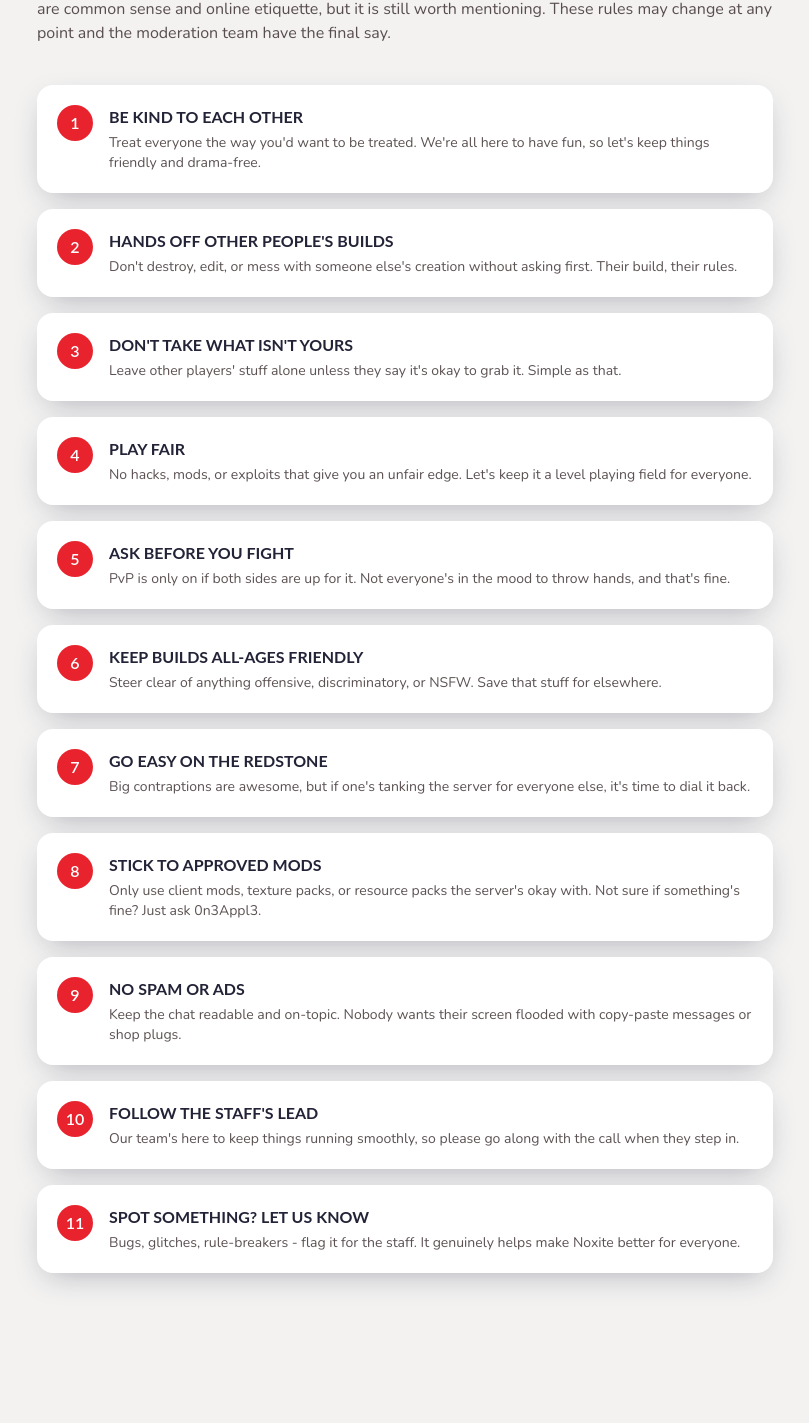
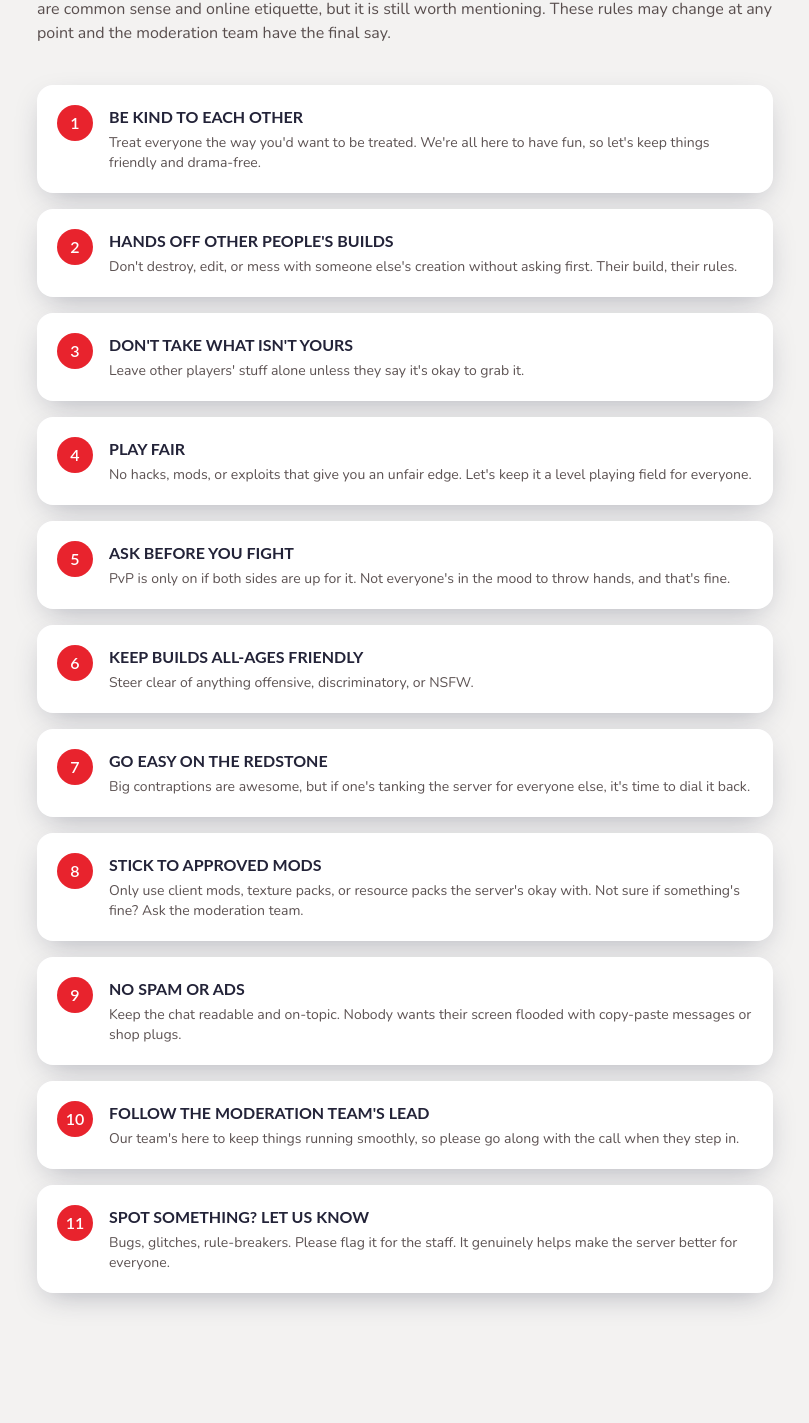
Before and after one commit to 0n3Appl3/noxite-website, a Vue app: page /rules in a window 1280 px wide. Shown: the part 487-1910 px from the top of the page, without its empty margins (235-1044 px from the left). Built offline with nearby package versions, Linux system fonts and the light colour scheme.

Commit message:
Update website content

```diff
--- a/src/views/HomeView.vue
+++ b/src/views/HomeView.vue
@@ -137,7 +137,7 @@ async function copyServerIP(ip) {
 
   <CallToAction
     title="Learn about our custom plugin"
-    description="All of Noxite's core functionality is powered by One Engine, our custom all-in-one SMP plugin."
+    description="All of Noxite's core functionality is powered by OneEngine, our custom all-in-one SMP plugin."
     link="/guides"
     buttonText="Read Guides"
   />
--- a/src/websiteData.js
+++ b/src/websiteData.js
@@ -103,7 +103,7 @@ export const faqs = [
     {
     id: 2,
     question: 'What kind of plugins is this server using?',
-    answer: 'Noxite\'s core functionality like homes, teleportation and land claiming utilise a custom-made plugin called One Engine. If you are a server owner or administrator and want to learn more, contact 0n3Appl3 for details.'
+    answer: 'Noxite\'s core functionality like homes, teleportation and land claiming utilise a custom-made plugin called OneEngine. If you are a server owner or administrator and want to learn more, read the OneEngine page for details.'
   },
   {
     id: 3,
@@ -140,7 +140,7 @@ export const rules = [
   {
     id: 3,
     title: 'Don\'t take what isn\'t yours',
-    description: 'Leave other players\' stuff alone unless they say it\'s okay to grab it. Simple as that.'
+    description: 'Leave other players\' stuff alone unless they say it\'s okay to grab it.'
   },
   {
     id: 4,
@@ -155,7 +155,7 @@ export const rules = [
   {
     id: 6,
     title: 'Keep builds all-ages friendly',
-    description: 'Steer clear of anything offensive, discriminatory, or NSFW. Save that stuff for elsewhere.'
+    description: 'Steer clear of anything offensive, discriminatory, or NSFW.'
   },
   {
     id: 7,
@@ -165,7 +165,7 @@ export const rules = [
   {
     id: 8,
     title: 'Stick to approved mods',
-    description: 'Only use client mods, texture packs, or resource packs the server\'s okay with. Not sure if something\'s fine? Just ask 0n3Appl3.'
+    description: 'Only use client mods, texture packs, or resource packs the server\'s okay with. Not sure if something\'s fine? Ask the moderation team.'
   },
   {
     id: 9,
@@ -174,13 +174,13 @@ export const rules = [
   },
   {
     id: 10,
-    title: 'Follow the staff\'s lead',
+    title: 'Follow the moderation team\'s lead',
     description: 'Our team\'s here to keep things running smoothly, so please go along with the call when they step in.'
   },
   {
     id: 11,
     title: 'Spot something? Let us know',
-    description: 'Bugs, glitches, rule-breakers - flag it for the staff. It genuinely helps make Noxite better for everyone.'
+    description: 'Bugs, glitches, rule-breakers. Please flag it for the staff. It genuinely helps make the server better for everyone.'
   }
 ]
 
```
